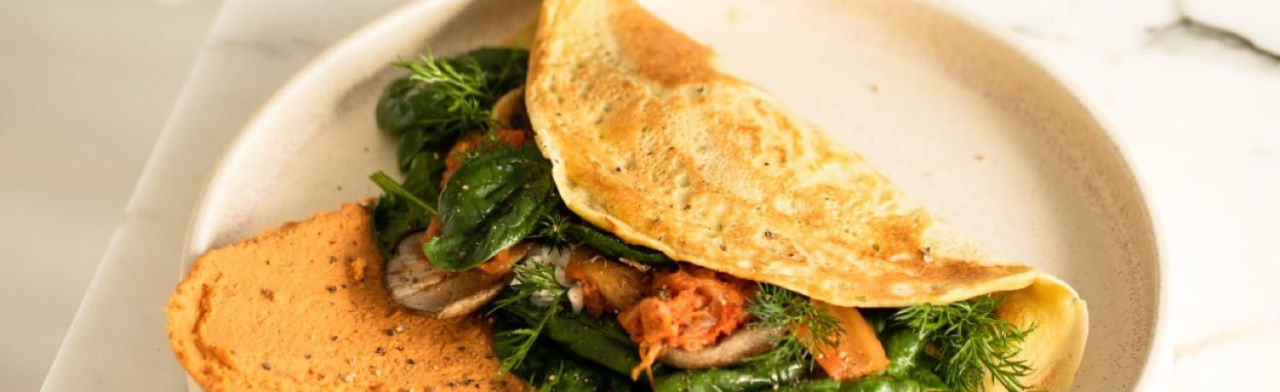
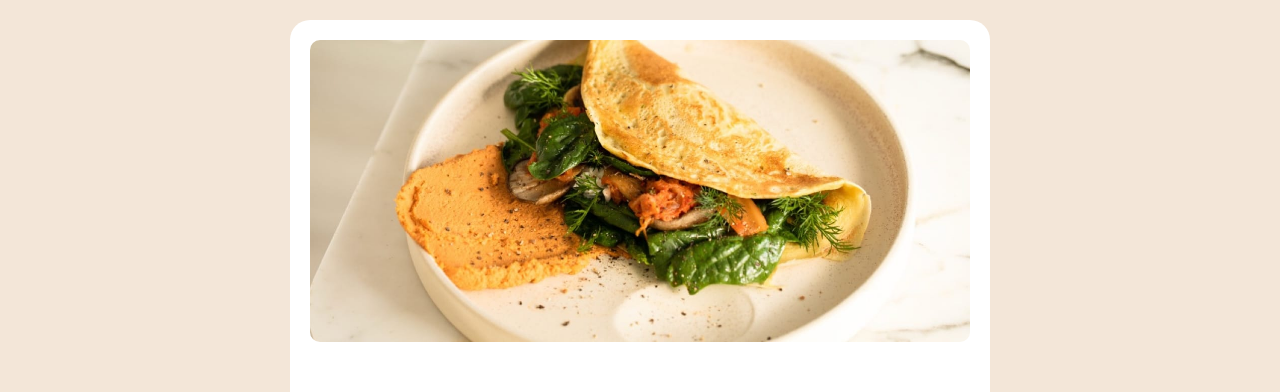
Before and after one commit to FilipSzkarlat/recipe-page, a plain HTML site: page index.html in a window 1280 px wide. Shown: the top 392 px of the page. Drawn offline with Linux system fonts and the light colour scheme.

Commit message:
Desktop view is ready and the project is done.

```diff
--- a/style.css
+++ b/style.css
@@ -10,8 +10,17 @@ body {
   font-family: "Outfit", sans-serif;
   font-family: "Young Serif", serif;
   font-size: 16px;
+  display: flex;
+  justify-content: center;
+  align-items: center;
+  flex-direction: column;
+  background-color: hsl(30, 54%, 90%);
 }
 
+main {
+  max-width: 700px;
+  background-color: white;
+}
 /* MAIN CONTENT */
 img {
   width: 100%;
@@ -135,7 +144,7 @@ hr {
 .nutritions {
   display: flex;
   align-items: center;
-  justify-content: center;
+  justify-content: space-around;
   font-family: "Outfit", sans-serif;
   margin: 10px;
 }
@@ -158,3 +167,17 @@ footer {
   text-align: center;
   align-items: center;
 }
+
+/* DESKTOP VIEW */
+@media (min-width: 700px) {
+  img {
+    margin: 20px;
+    border-radius: 10px;
+    width: 660px;
+  }
+
+  main {
+    margin: 20px 0;
+    border-radius: 20px;
+  }
+}
```
